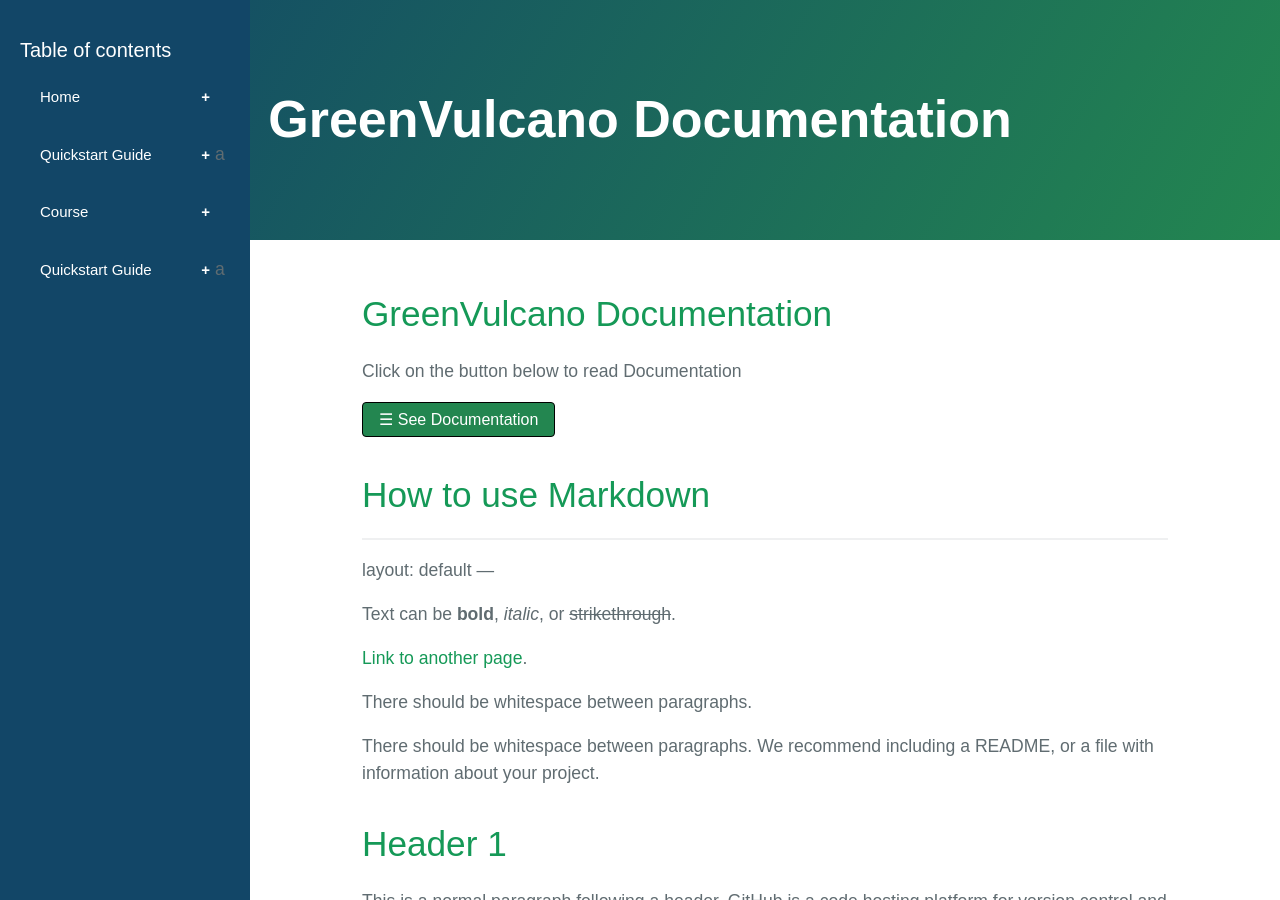
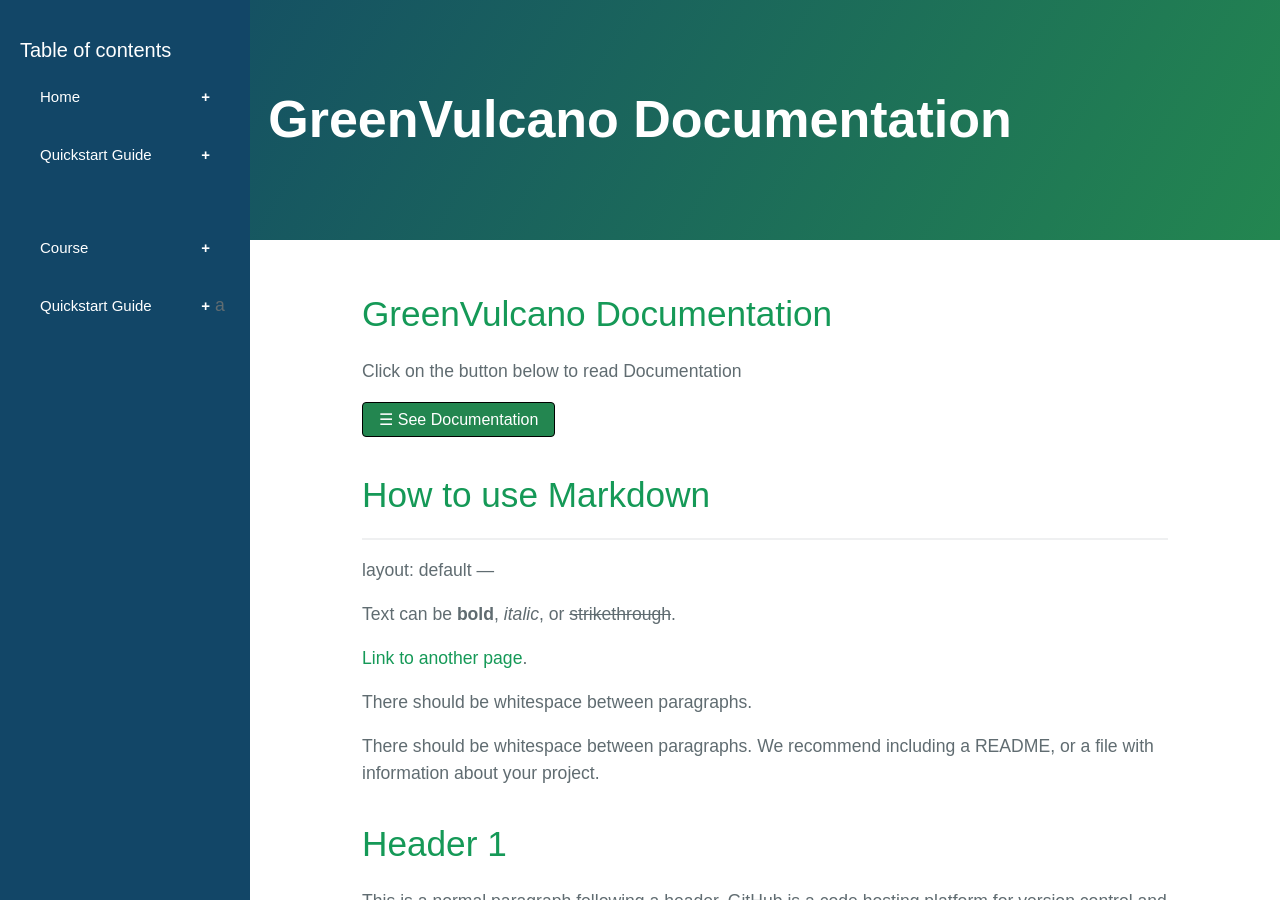
Before and after one commit to dianamw/GreenVulcano-Beta, a Jekyll site: the page built from index.md, in a window 1280 px wide and 900 px high. Built offline with Jekyll 4.4.1, drawn with Linux system fonts in a browser that asks for light colours; our own code applies the rules of GitHub Pages for plain Markdown files; the repository's description, which GitHub fills in, is left out.

Commit message:
Update body.html

```diff
--- a/_includes/body.html
+++ b/_includes/body.html
@@ -23,7 +23,8 @@
         </div>
       </div>
 	<!-- QuickStart Guide and menu -->
-      <button class="accordion">Quickstart Guide</button>a
+		<button class="accordion">Quickstart Guide</button>
+      <div class="accordion"></div>
       <div class="panel">
         <div id="listed">
           <li><a href="{{ "" | relative_url}}">Developer Studio</a></li>
```
